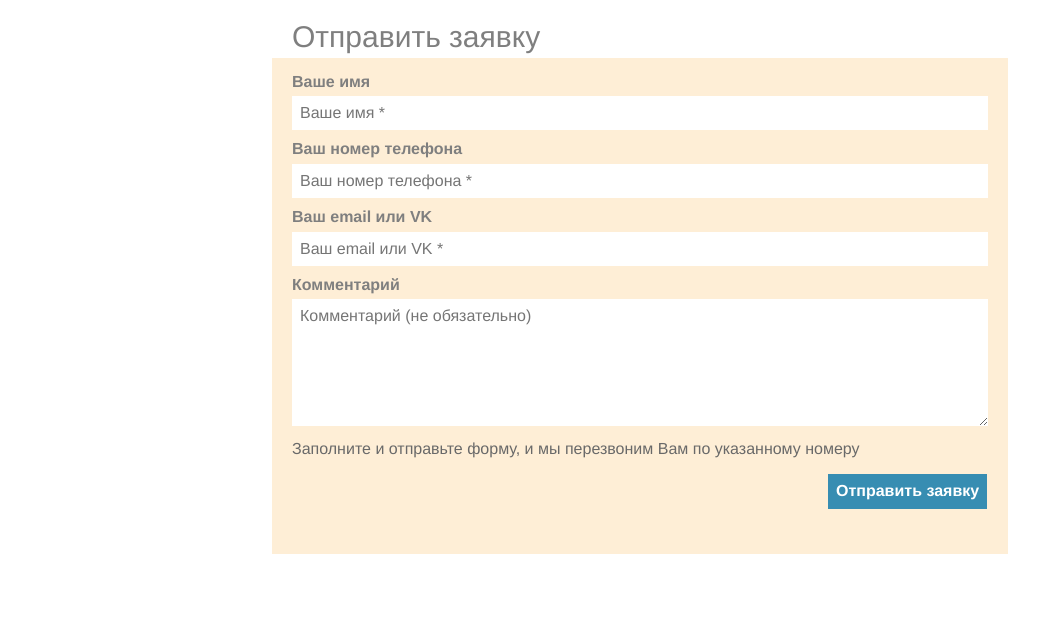
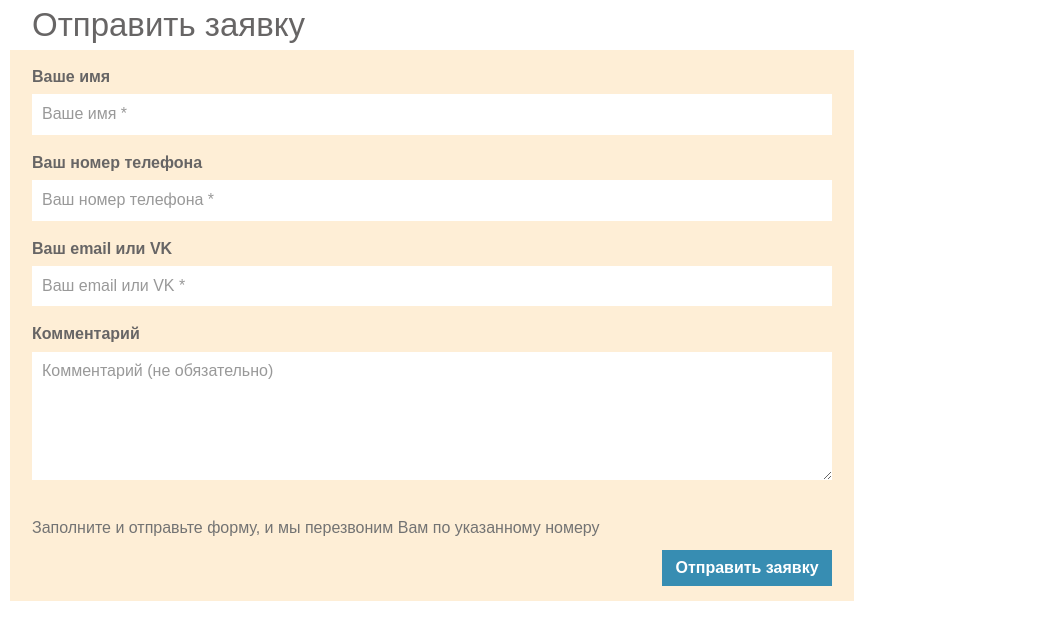
Before and after one commit to Sibimay/academitClientWeb, a plain HTML site: page css_form/index.html in a window 1280 px wide. Shown: the whole page, without its empty margins (0-1061 px from the left). Drawn offline with Linux system fonts and the light colour scheme.

Commit message:
Change css form at all, fix temperature conversion typos, change js objects var names

```diff
--- a/css_form/index.html
+++ b/css_form/index.html
@@ -7,16 +7,19 @@
     <link rel="stylesheet" href="style-form.css">
 </head>
 <body>
-<div class="common">
+<div class="form_header">
     <h1>Отправить заявку</h1>
 </div>
-<div class="common form">
+
+<div class="form">
     <form action="/action.php" method="post">
+        <div class="input">
             <label for="username">Ваше имя</label>
             <input type="text" placeholder="Ваше имя *" id="username" name="username" class="field-size">
 
             <label for="phone_number">Ваш номер телефона</label>
-        <input type="text" placeholder="Ваш номер телефона *" id="phone_number" name="phone_number" class="field-size">
+            <input type="text" placeholder="Ваш номер телефона *" id="phone_number" name="phone_number"
+                   class="field-size">
 
             <label for="contacts">Ваш email или VK</label>
             <input type="text" placeholder="Ваш email или VK *" id="contacts" name="contacts" class="field-size">
@@ -24,10 +27,13 @@
             <label for="comment">Комментарий</label>
             <textarea placeholder="Комментарий (не обязательно)" rows="6" cols="20" id="comment" name="comment"
                       class="field-size"></textarea>
+        </div>
 
-        <p>Заполните и отправьте форму, и мы перезвоним Вам по указанному номеру</p>
+        <p class="callback">Заполните и отправьте форму, и мы перезвоним Вам по указанному номеру</p>
 
-        <button type="submit" class="send-button">Отправить заявку</button>
+        <div class="send_button_container">
+            <button type="submit" class="send_button">Отправить заявку</button>
+        </div>
     </form>
 </div>
 </body>
--- a/css_form/style-form.css
+++ b/css_form/style-form.css
@@ -1,63 +1,82 @@
-.common {
-    max-width: 736px;
-    font-family: Helvetica, "Arial Rounded MT Bold", sans-serif;
-    padding-left: 20px;
-    margin: auto;
-    color: #7f7f7f;
+* {
     box-sizing: border-box;
-    position: relative;
+}
+
+.form_header h1 {
+    font-family: Arial, sans-serif;
+    font-size: 33px;
+    font-weight: lighter;
+    color: #676565;
+    margin: 6px 0;
+    border: #588db3;
 }
 
 .form {
+    font-family: Arial, sans-serif;
+    font-size: 16px;
+    font-weight: bold;
     background-color: #feeed6;
-    padding-bottom: 45px;
-    padding-top: 15px;
-    font-size: 16px;
+    color: #676565;
+    padding-top: 18px;
+    padding-bottom: 11px;
 }
 
-.common h1 {
-    font-weight: normal;
-    font-size: 30px;
-    margin-bottom: 3px;
+.form_header h1, .form {
+    padding-left: 22px;
+    padding-right: 22px;
 }
 
-.common label {
-    font-weight: bold;
-    margin-bottom: 5px;
-    display: inline-block;
+.form_header, .form {
+    margin: 0 10px;
+    max-width: 844px;
 }
 
-.field-size {
-    width: 95%;
-    padding: 8px;
-    margin-bottom: 10px;
+.form input, .form textarea {
+    font-weight: normal;
+    width: 100%;
+    margin-top: 8px;
+    margin-bottom: 19px;
+    padding: 11px 10px;
     border: none;
 }
 
-.field-size:focus {
-    outline: none;
+.form input::placeholder, .form textarea::placeholder {
+    color: #999;
 }
 
-.common p {
-    margin-top: auto;
-    color: #696969FF;
-}
-
-.common textarea {
+.form textarea {
+    min-height: 20px;
+    height: 128px;
+    padding: 10px;
     resize: vertical;
 }
 
-.send-button {
-    padding: 8px;
-    background-color: #378db2;
-    color: #FFF;
-    font-weight: bold;
-    border: none;
-    cursor: pointer;
-    position: relative;
-    left: 33.5em;
+.form .callback {
+    font-weight: normal;
+    color: #737373;
 }
 
-.send-button:hover {
+.callback {
+    margin-bottom: 13px;
+}
+
+.send_button_container {
+    display: flex;
+    justify-content: flex-end;
+    margin: 9px 0 4px;
+}
+
+.send_button {
+    font-weight: bold;
+    text-align: center;
+    width: 170px;
+    height: 36px;
+    background-color: #378db2;
+    color: #fff;
+    border: none;
+    margin: 0;
+}
+
+.send_button:hover {
     background-color: #32728d
 }
--- a/css_text/style.css
+++ b/css_text/style.css
@@ -1,4 +1,4 @@
-.common {
+.form_header {
     font-family: Helvetica, Arial, sans-serif;
     background-color: #feeed6;
     padding: 10px 14px;
```
Also changed, not shown: js_objects/script.js (+5 -5 lines), temperature_conversion/index.html (renamed from temperature_convertion/index.html, +0 -1 lines), temperature_conversion/script.js (renamed from temperature_convertion/script.js, +11 -9 lines). Lines whose indentation alone changed are shown as unchanged.
